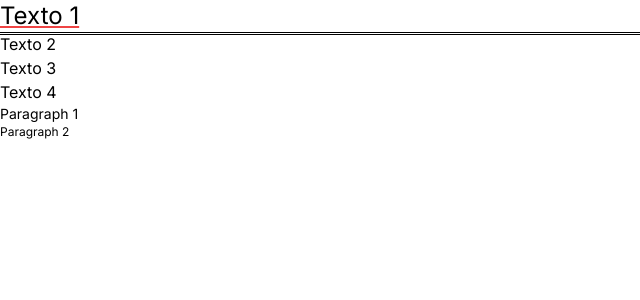
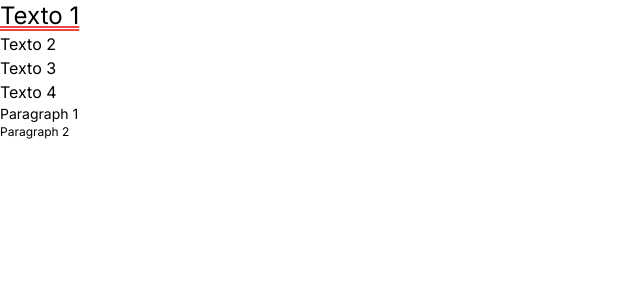
Before and after one commit to emersonjds/nextjs-tw, a Next.js app: page /typography in a window 1280 px wide. Shown: the top 300 px of the page, without its empty margins (0-640 px from the left). Built offline with nearby package versions, Linux system fonts and the light colour scheme.

Commit message:
add decoration double

```diff
--- a/src/app/typography/page.tsx
+++ b/src/app/typography/page.tsx
@@ -1,7 +1,7 @@
 export default function Typhografy() {
   return (
     <div>
-      <h1 className="text-2xl underline decoration-red-500 outline-double">
+      <h1 className="text-2xl underline decoration-red-500 decoration-double">
         Texto 1
       </h1>
 
```
